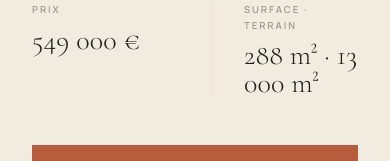
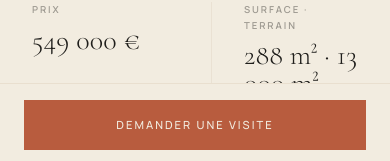
Before and after one commit to jeanbaptistetrinque-bit/trinque_immobilier_marquefave, a Next.js app: page /le-moulin in a window 390 px wide. Shown: the part 678-839 px from the top of the page. Built offline with nearby package versions, Linux system fonts and the light colour scheme.

Commit message:
feat: sticky CTA mobile sur pages biens

```diff
--- a/app/domaine-de-latour/page.tsx
+++ b/app/domaine-de-latour/page.tsx
@@ -9,6 +9,7 @@ import PageShell from "@/components/PageShell";
 import EditorialTitle from "@/components/EditorialTitle";
 import CTAButton from "@/components/CTAButton";
 import PropertyHero from "@/components/PropertyHero";
+import StickyMobileCTA from "@/components/StickyMobileCTA";
 
 export const metadata: Metadata = {
   title: "Domaine de Latour — Maisons de Carbonne",
@@ -266,6 +267,7 @@ export default function DomaineDeLatourPage() {
         </div>
       </section>
 
+      <StickyMobileCTA />
     </PageShell>
   );
 }
--- a/app/le-moulin/page.tsx
+++ b/app/le-moulin/page.tsx
@@ -9,6 +9,7 @@ import PageShell from "@/components/PageShell";
 import EditorialTitle from "@/components/EditorialTitle";
 import CTAButton from "@/components/CTAButton";
 import PropertyHero from "@/components/PropertyHero";
+import StickyMobileCTA from "@/components/StickyMobileCTA";
 
 export const metadata: Metadata = {
   title: "Le Moulin de l'Averanède — Maisons de Carbonne",
@@ -280,6 +281,7 @@ export default function LeMoulinPage() {
         </div>
       </section>
 
+      <StickyMobileCTA />
     </PageShell>
   );
 }
--- /dev/null
+++ b/components/StickyMobileCTA.tsx
@@ -0,0 +1,50 @@
+/**
+ * StickyMobileCTA — Bouton fixe en bas d'écran, mobile uniquement
+ * Disparaît sur md+ pour ne pas perturber le design desktop
+ */
+
+"use client";
+
+import Link from "next/link";
+
+interface StickyMobileCTAProps {
+  href?: string;
+  label?: string;
+}
+
+export default function StickyMobileCTA({
+  href = "/contact",
+  label = "Demander une visite",
+}: StickyMobileCTAProps) {
+  return (
+    <div
+      className="md:hidden fixed bottom-0 left-0 right-0 z-50"
+      style={{
+        backgroundColor: "#F2ECE0",
+        borderTop: "1px solid #C9B79A40",
+        padding: "1rem 1.5rem",
+        paddingBottom: "calc(1rem + env(safe-area-inset-bottom))",
+      }}
+    >
+      <Link
+        href={href}
+        style={{
+          display: "block",
+          width: "100%",
+          textAlign: "center",
+          backgroundColor: "#B85C3E",
+          color: "#F2ECE0",
+          fontFamily: "Manrope, sans-serif",
+          fontSize: "0.7rem",
+          fontWeight: 500,
+          letterSpacing: "0.18em",
+          textTransform: "uppercase",
+          textDecoration: "none",
+          padding: "1rem",
+        }}
+      >
+        {label}
+      </Link>
+    </div>
+  );
+}
```
